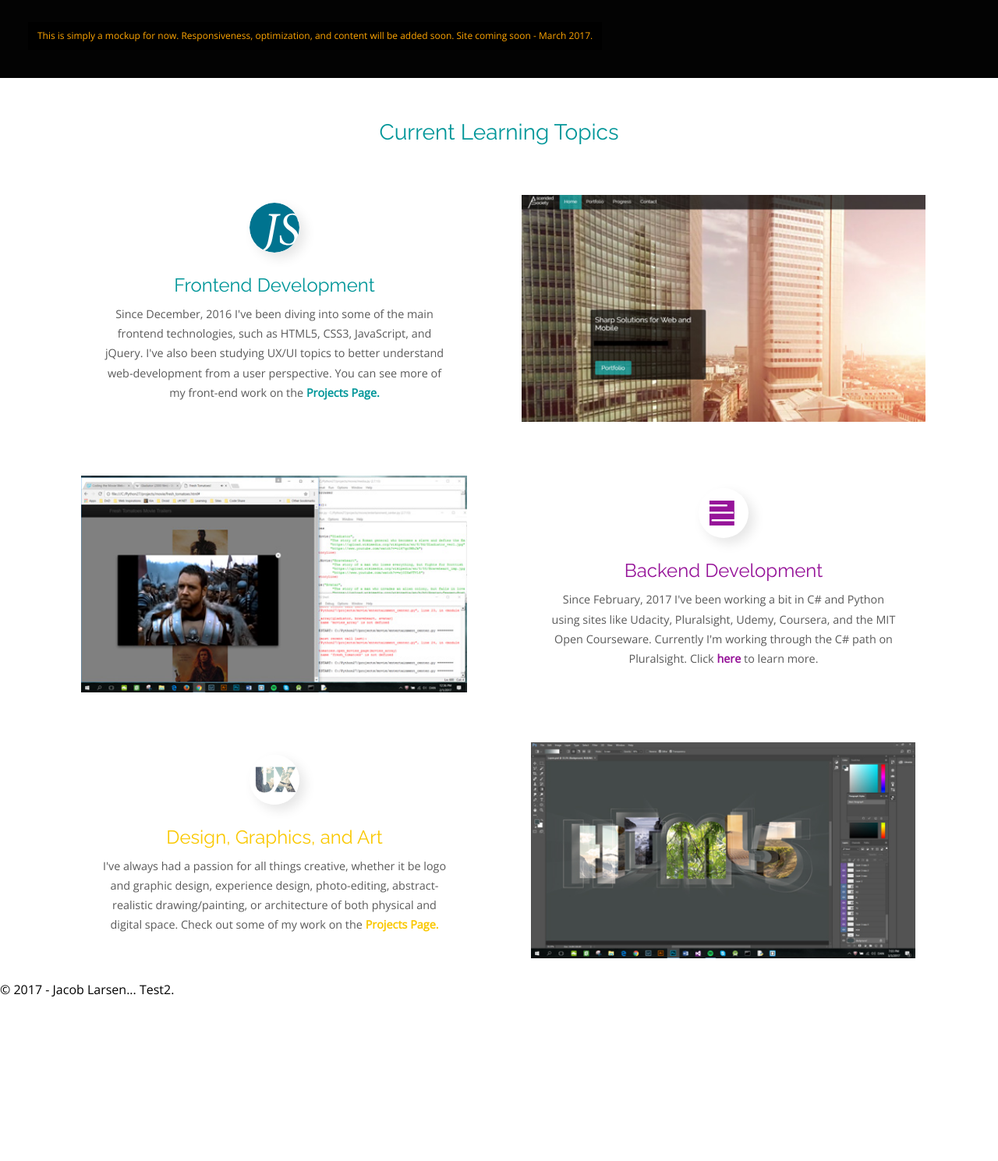
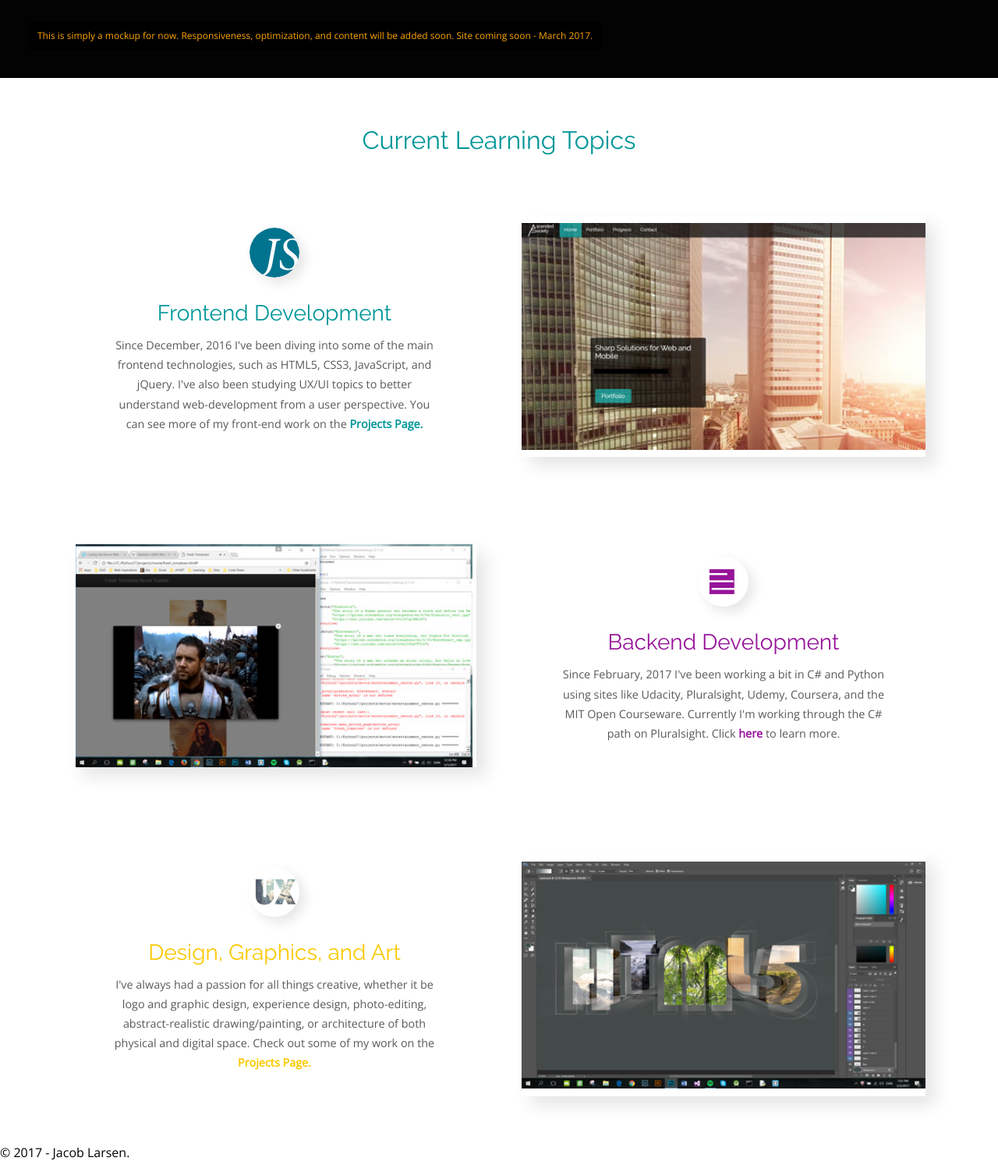
Before and after one commit to JacobwLarsen/PortfolioWebsite, a plain HTML site: page TheWorld/wwwroot/index.html in a window 1280 px wide. Shown: the part 700-2189 px from the top of the page at 78% size. Before the commit the page ends 1980 px from the top, so only its background shows below. Drawn offline with nearby package versions, Linux system fonts and the light colour scheme; files that its build step writes are made by us from their sources.

Commit message:
Updated font size and learning box margins at larger widths.

```diff
--- a/TheWorld/wwwroot/css/styletime.css
+++ b/TheWorld/wwwroot/css/styletime.css
@@ -183,7 +183,7 @@ main{
 .lheader{
     /*Learning Header is Raleway, spacing*/
     font-family: 'Raleway', sans-serif;
-    font-size: 1.75em;
+    font-size: 2em;
     padding: 1em;
     margin: 1em auto 0 auto;
     width: 100%;
@@ -203,7 +203,7 @@ main{
 .fig__header{
     /*Figure Header is Raleway*/
     font-family: 'Raleway', sans-serif;
-    font-size: 1.5em;
+    font-size: 1.75em;
     padding: 0.5em;
     width: 100%;
 }
@@ -212,6 +212,7 @@ main{
     font-size: 0.9em;
     line-height: 1.75;
     width: 100%;
+    max-width: 29em;
     color: rgba(0,0,0,0.65);
     margin: 0 0 1em 0;
 }
@@ -226,12 +227,15 @@ main{
 }
 .pic1{
     background-image: url("../img/lbox/AS1479.jpg");
+    box-shadow: 12px 12px 20px rgba(0,0,0,0.1);
 }
 .pic2{
     background-image: url("../img/lbox/PP479.jpg");
+    box-shadow: 12px 12px 20px rgba(0,0,0,0.1);
 }
 .pic3{
     background-image: url("../img/lbox/HTML479.jpg");
+    box-shadow: 12px 12px 20px rgba(0,0,0,0.1);
 }
 .projects__link{
     /*Bold*/
@@ -307,17 +311,6 @@ main{
 }
 
 
-/*608 MIN WIDTH*/
-
-
-@media only screen and (min-width: 608px){
-    /*Figure caption size standardized*/
-    .fig__caption{
-        width: 450px;
-    }
-}
-
-
 /*668 MIN WIDTH*/
 
 
@@ -366,10 +359,7 @@ main{
         align-content: center;
         justify-content: center;
         width: 100%;
-        margin: 2em auto 1em auto;
-    }
-    .icon{
-        height: 4em;
+        margin: 3em auto 3em auto;
     }
     .cbox{
         /*flexbox to wrap items*/
@@ -379,6 +369,9 @@ main{
         display: flex;
         flex-wrap: wrap;
         margin: 0 auto 2em auto;
+    }
+    .icon{
+        height: 4em;
     }
     .pic__wrap{
         width: 45%;
@@ -418,5 +411,9 @@ main{
             padding: 1.25em;
             margin:1.8333em;
         }
+        .fig__caption{
+            font-size: 1.1em;
+            width: 100%;
+        }
 
 }
--- a/TheWorld/wwwroot/index.html
+++ b/TheWorld/wwwroot/index.html
@@ -117,7 +117,7 @@
             <section id="contact" class="contact__container"></section>
         </main>
 
-        <footer id="footer" class="footer">&copy; 2017 - Jacob Larsen... Test2.</footer>
+        <footer id="footer" class="footer">&copy; 2017 - Jacob Larsen.</footer>
 </body>
 
 </html>
```
